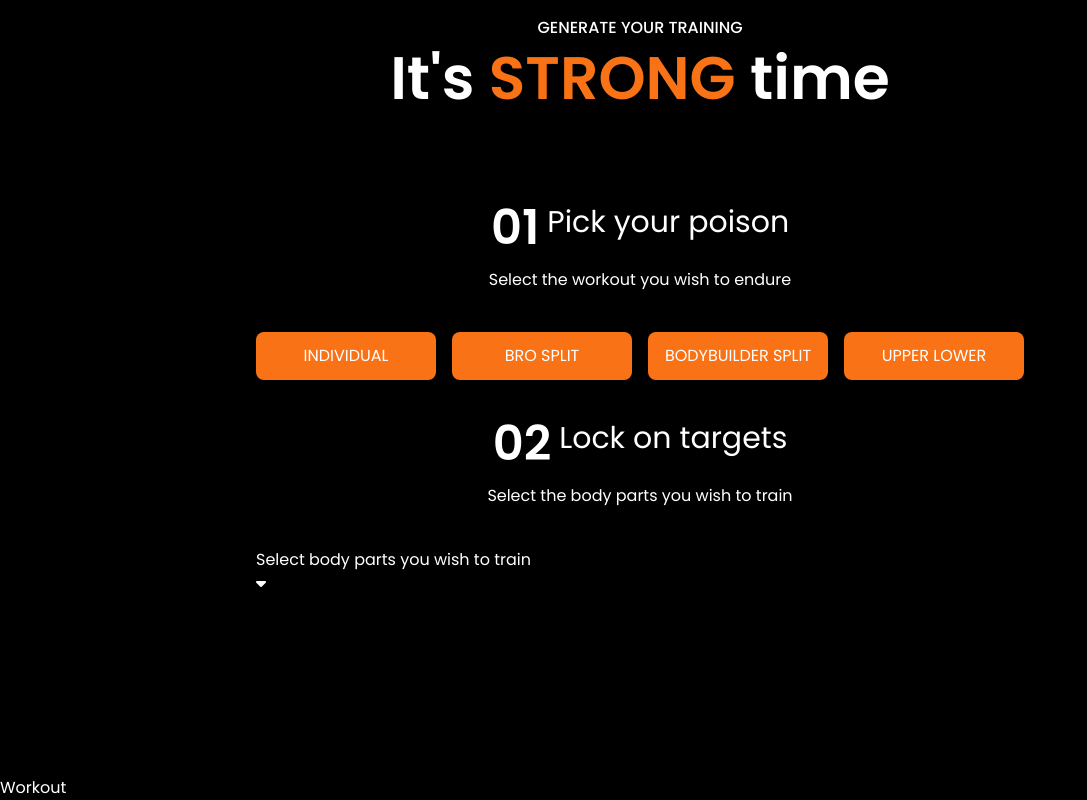
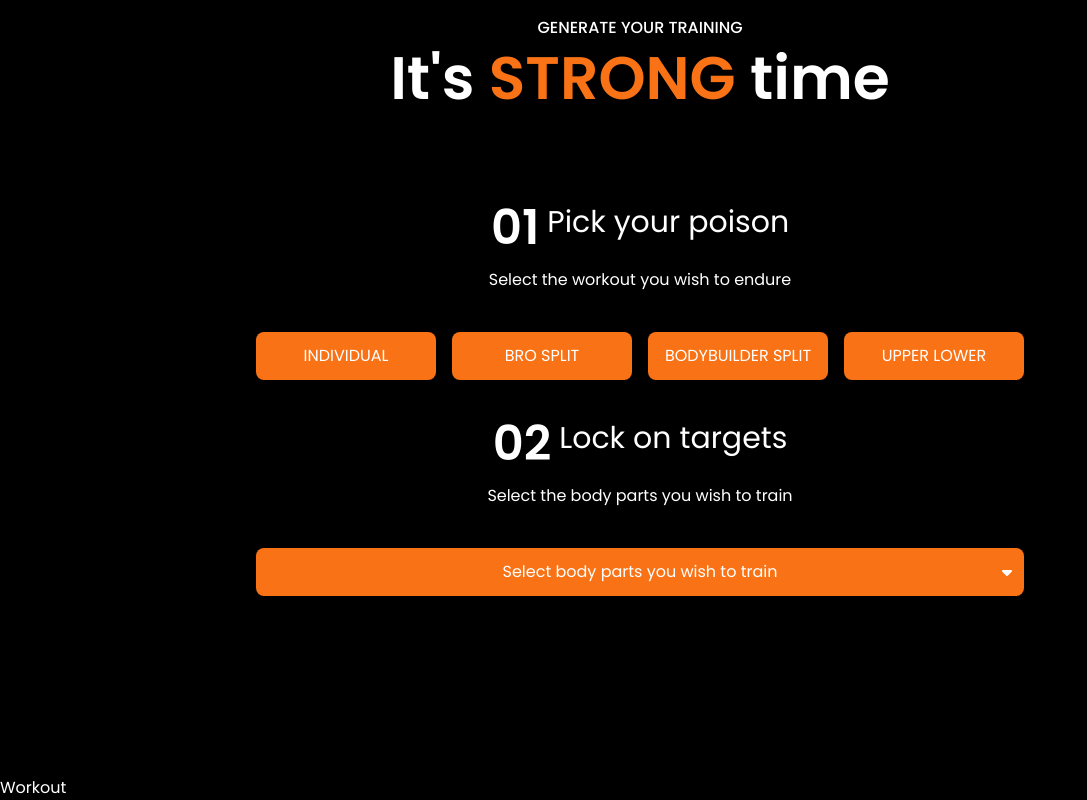
Before and after one commit to paulalextech/1896-lifts, a React (Vite) app: page / in a window 1280 px wide. Shown: the part 824-1624 px from the top of the page, without its empty margins (0-1087 px from the left). Built offline with nearby package versions, Linux system fonts and the light colour scheme.

Commit message:
set showModal

```diff
--- a/src/components/Generator.jsx
+++ b/src/components/Generator.jsx
@@ -18,6 +18,8 @@ function Header(props) {
 }
 
 export default function Generator(props) {
+	let showModal = false;
+
 	return (
 		<SectionWrapper
 			header={'generate your training'}
@@ -47,11 +49,12 @@ export default function Generator(props) {
 				description={'Select the body parts you wish to train'}
 			/>
 
-			<div className="">
-				<div>
+			<div className=" bg-orange-500 rounded-lg flex flex-col">
+				<button className="relative p-3 flex items-center justify-center">
 					<p>Select body parts you wish to train</p>
-					<i class="fa-solid fa-caret-down"></i>{' '}
-				</div>
+					<i className="fa-solid absolute right-3 top-1/2 -translate-y-1/2 fa-caret-down"></i>{' '}
+				</button>
+				{showModal && <div>modal</div>}
 			</div>
 		</SectionWrapper>
 	);
```
